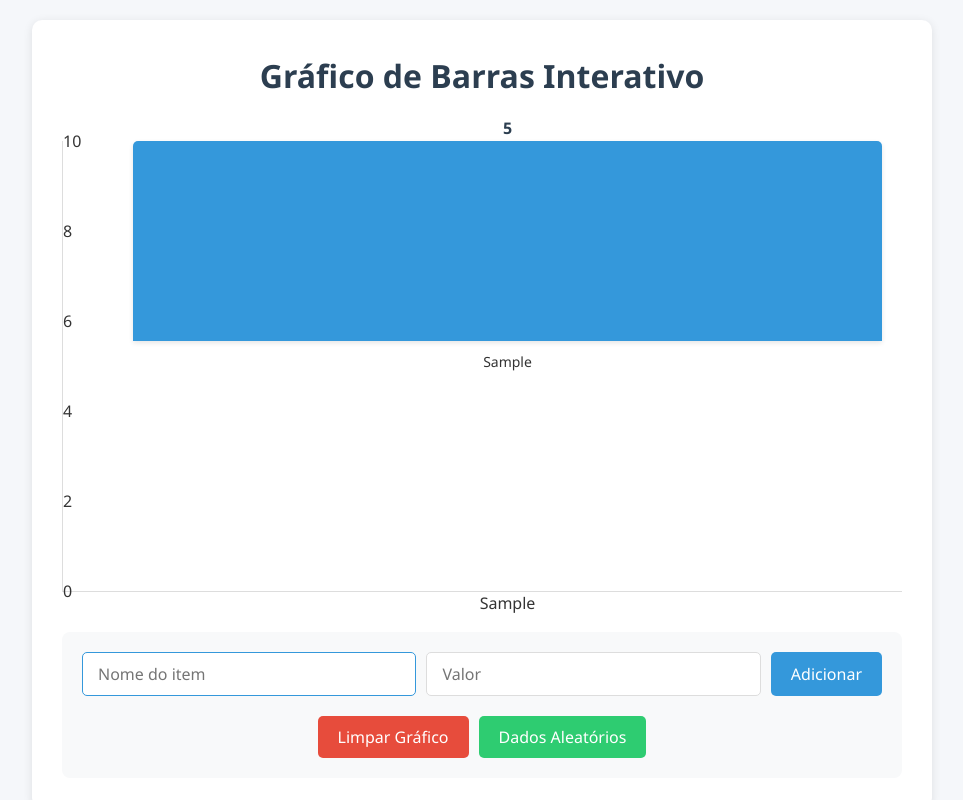
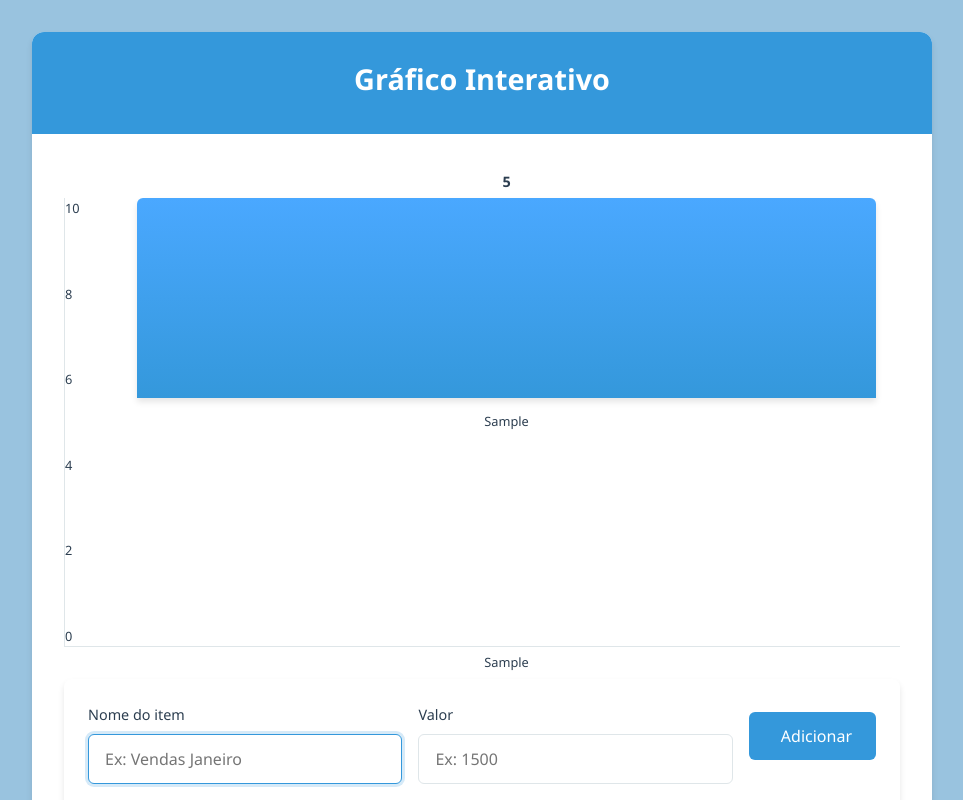
Before and after one commit to Gustavo-dos-Reis/grafico_interativo, a plain HTML site: page index.html in a window 1280 px wide. Both pictures are taken after typing "Sample", "5" into the empty fields and a click on the button "Adicionar". Shown: the top 800 px of the page, without its empty margins (158-1121 px from the left). Drawn offline with Linux system fonts and the light colour scheme.

Commit message:
retirei o botão de exemplo

```diff
--- a/index.html
+++ b/index.html
@@ -3,33 +3,49 @@
 <head>
     <meta charset="UTF-8">
     <meta name="viewport" content="width=device-width, initial-scale=1.0">
-    <title>Gráfico Interativo</title>
+    <title>Gráfico de Barras Interativo</title>
     <link rel="stylesheet" href="style.css">
 </head>
 <body>
     <div class="container">
-        <h1>Gráfico de Barras Interativo</h1>
+        <header class="cabecalho">
+            <h1></i> Gráfico Interativo</h1>
+        </header>
 
+        <main class="conteudo-principal">
             <div class="grafico-container">
                 <div class="grafico" id="grafico">
-                <!-- Barras serão geradas pelo JavaScript -->
+                    <div class="mensagem-vazio" id="mensagem-vazio">
+                        <i class="fas fa-chart-pie icone-vazio"></i>
+                        <p>Adicione dados para visualizar o gráfico</p>
+                    </div>
                 </div>
                 <div class="eixo-y" id="eixo-y"></div>
                 <div class="eixo-x" id="eixo-x"></div>
             </div>
 
-        <div class="controles">
-            <div class="form-adicionar">
-                <input type="text" id="nome-dado" placeholder="Nome do item" required>
-                <input type="number" id="valor-dado" placeholder="Valor" min="0" required>
-                <button id="adicionar-btn">Adicionar</button>
+            <div class="painel-controle">
+                <div class="entrada-dados">
+                    <div class="campo-entrada">
+                        <label for="nome-dado">Nome do item</label>
+                        <input type="text" id="nome-dado" placeholder="Ex: Vendas Janeiro" required>
+                    </div>
+                    <div class="campo-entrada">
+                        <label for="valor-dado"> Valor</label>
+                        <input type="number" id="valor-dado" placeholder="Ex: 1500" min="0" step="0.01" required>
+                    </div>
+                    <button id="adicionar-btn" class="btn-primario">
+                        <i class="fas fa-plus"></i> Adicionar
+                    </button>
                 </div>
 
                 <div class="acoes">
-                <button id="limpar-btn">Limpar Gráfico</button>
-                <button id="aleatorio-btn">Dados Aleatórios</button>
+                    <button id="limpar-btn" class="btn-secundario">
+                        <i class="fas fa-trash-alt"></i> Limpar Tudo
+                    </button>
                 </div>
             </div>
+        </main>
     </div>
 
     <script src="script.js"></script>
--- a/script.js
+++ b/script.js
@@ -1,164 +1,150 @@
-document.addEventListener('DOMContentLoaded', function() {
-    const grafico = document.getElementById('grafico');
-    const eixoY = document.getElementById('eixo-y');
-    const eixoX = document.getElementById('eixo-x');
-    const nomeInput = document.getElementById('nome-dado');
-    const valorInput = document.getElementById('valor-dado');
-    const adicionarBtn = document.getElementById('adicionar-btn');
-    const limparBtn = document.getElementById('limpar-btn');
-    const aleatorioBtn = document.getElementById('aleatorio-btn');
+class GraficoInterativo {
+    constructor() {
+        this.grafico = document.getElementById('grafico');
+        this.eixoY = document.getElementById('eixo-y');
+        this.eixoX = document.getElementById('eixo-x');
+        this.mensagemVazio = document.getElementById('mensagem-vazio');
+        this.nomeInput = document.getElementById('nome-dado');
+        this.valorInput = document.getElementById('valor-dado');
 
-    let dados = [];
-    let valorMaximo = 10;
+        this.dados = [];
+        this.valorMaximo = 10;
 
-    // Inicializa o gráfico
-    function iniciarGrafico() {
-        atualizarEixoY();
-        renderizarGrafico();
+        this.iniciar();
     }
 
-    // Adiciona novo dado
-    function adicionarDado() {
-        const nome = nomeInput.value.trim();
-        const valor = parseFloat(valorInput.value);
+    iniciar() {
+        this.configurarEventos();
+        this.atualizarVisualizacao();
+    }
 
-        if (!nome || isNaN(valor) || valor <= 0) {
-            alert('Por favor, preencha um nome e um valor válido!');
+    configurarEventos() {
+        document.getElementById('adicionar-btn').addEventListener('click', () => this.adicionarDado());
+        this.valorInput.addEventListener('keypress', (e) => {
+            if (e.key === 'Enter') this.adicionarDado();
+        });
+
+        document.getElementById('limpar-btn').addEventListener('click', () => this.limparDados());
+    }
+
+    adicionarDado() {
+        const nome = this.nomeInput.value.trim();
+        const valor = parseFloat(this.valorInput.value);
+
+        if (!this.validarEntrada(nome, valor)) {
+            this.mostrarErro('Por favor, preencha um nome e um valor válido (maior que zero)');
             return;
         }
 
-        dados.push({
+        this.dados.push({
+            id: Date.now(),
             nome,
-            valor,
-            id: Date.now()
+            valor
         });
 
-        // Atualiza valor máximo
-        valorMaximo = Math.max(valorMaximo, valor);
-
-        // Limpa inputs
-        nomeInput.value = '';
-        valorInput.value = '';
-        nomeInput.focus();
-
-        // Atualiza gráfico
-        atualizarEixoY();
-        renderizarGrafico();
+        this.atualizarValorMaximo(valor);
+        this.limparCampos();
+        this.atualizarVisualizacao();
     }
 
-    // Gera dados aleatórios
-    function gerarDadosAleatorios() {
-        const nomes = ['Maçãs', 'Laranjas', 'Bananas', 'Uvas', 'Pêras', 'Morangos', 'Abacaxis'];
-        const qtd = Math.floor(Math.random() * 5) + 3; // 3-7 itens
-
-        dados = [];
-        valorMaximo = 10;
-
-        for (let i = 0; i < qtd; i++) {
-            const nome = nomes[Math.floor(Math.random() * nomes.length)];
-            const valor = Math.floor(Math.random() * 90) + 10; // 10-100
-
-            dados.push({
-                nome,
-                valor,
-                id: Date.now() + i
-            });
-
-            valorMaximo = Math.max(valorMaximo, valor);
+    validarEntrada(nome, valor) {
+        return nome && !isNaN(valor) && valor > 0;
     }
 
-        atualizarEixoY();
-        renderizarGrafico();
+    mostrarErro(mensagem) {
+        alert(mensagem);
+        this.valorInput.focus();
     }
 
-    // Limpa o gráfico
-    function limparGrafico() {
-        if (dados.length === 0) return;
+    atualizarValorMaximo(valor) {
+        this.valorMaximo = Math.max(this.valorMaximo, valor);
+    }
 
-        if (confirm('Tem certeza que deseja limpar todos os dados?')) {
-            dados = [];
-            valorMaximo = 10;
-            atualizarEixoY();
-            renderizarGrafico();
+    limparCampos() {
+        this.nomeInput.value = '';
+        this.valorInput.value = '';
+        this.nomeInput.focus();
+    }
+
+    limparDados() {
+        if (this.dados.length === 0) return;
+
+        if (confirm('Tem certeza que deseja remover todos os dados?')) {
+            this.dados = [];
+            this.valorMaximo = 10;
+            this.atualizarVisualizacao();
         }
     }
 
-    // Atualiza eixo Y com valores
-    function atualizarEixoY() {
-        eixoY.innerHTML = '';
+    atualizarVisualizacao() {
+        this.atualizarEixoY();
+        this.renderizarGrafico();
+        this.atualizarMensagemVazio();
+    }
 
-        // Cria 5 marcadores no eixo Y
+    atualizarEixoY() {
+        this.eixoY.innerHTML = '';
         const qtdMarcadores = 5;
+
         for (let i = 0; i <= qtdMarcadores; i++) {
-            const valor = Math.round((valorMaximo * i) / qtdMarcadores);
+            const valor = Math.round((this.valorMaximo * i) / qtdMarcadores);
             const marcador = document.createElement('div');
-            marcador.textContent = valor;
-            marcador.style.position = 'absolute';
+            marcador.textContent = valor.toLocaleString();
             marcador.style.bottom = `${(i / qtdMarcadores) * 100}%`;
-            marcador.style.transform = 'translateY(50%)';
-            eixoY.appendChild(marcador);
+            this.eixoY.appendChild(marcador);
         }
     }
 
-    // Renderiza as barras do gráfico
-    function renderizarGrafico() {
-        grafico.innerHTML = '';
-        eixoX.innerHTML = '';
+    renderizarGrafico() {
+        this.grafico.innerHTML = '';
+        this.eixoX.innerHTML = '';
 
-        if (dados.length === 0) {
-            grafico.innerHTML = '<p class="sem-dados">Adicione dados para ver o gráfico</p>';
-            return;
+        this.dados.forEach(dado => {
+            this.criarBarra(dado);
+            this.criarRotuloEixoX(dado.nome);
+        });
     }
 
-        dados.forEach(dado => {
-            // Container da barra
+    criarBarra(dado) {
         const container = document.createElement('div');
         container.className = 'barra-container';
 
-            // Cria a barra
         const barra = document.createElement('div');
         barra.className = 'barra';
-            barra.style.height = `${(dado.valor / valorMaximo) * 100}%`;
+        barra.style.height = `${(dado.valor / this.valorMaximo) * 100}%`;
         barra.dataset.id = dado.id;
 
-            // Valor no topo da barra
         const valor = document.createElement('div');
         valor.className = 'barra-valor';
-            valor.textContent = dado.valor;
+        valor.textContent = dado.valor.toLocaleString();
 
-            // Rótulo no eixo X
         const rotulo = document.createElement('div');
         rotulo.className = 'barra-rotulo';
         rotulo.textContent = dado.nome;
 
-            // Eventos da barra
-            barra.addEventListener('click', function() {
+        barra.addEventListener('click', () => {
             document.querySelectorAll('.barra').forEach(b => b.classList.remove('ativa'));
-                this.classList.add('ativa');
+            barra.classList.add('ativa');
         });
 
-            // Monta a estrutura
         barra.appendChild(valor);
         container.appendChild(barra);
         container.appendChild(rotulo);
-            grafico.appendChild(container);
-
-            // Adiciona rótulo no eixo X
-            const rotuloEixoX = document.createElement('div');
-            rotuloEixoX.textContent = dado.nome;
-            eixoX.appendChild(rotuloEixoX);
-        });
+        this.grafico.appendChild(container);
     }
 
-    // Event Listeners
-    adicionarBtn.addEventListener('click', adicionarDado);
-    valorInput.addEventListener('keypress', function(e) {
-        if (e.key === 'Enter') adicionarDado();
+    criarRotuloEixoX(nome) {
+        const rotulo = document.createElement('div');
+        rotulo.textContent = nome;
+        this.eixoX.appendChild(rotulo);
+    }
+
+    atualizarMensagemVazio() {
+        this.mensagemVazio.style.display = this.dados.length === 0 ? 'block' : 'none';
+    }
+}
+
+
+document.addEventListener('DOMContentLoaded', () => {
+    new GraficoInterativo();
 });
-
-    limparBtn.addEventListener('click', limparGrafico);
-    aleatorioBtn.addEventListener('click', gerarDadosAleatorios);
-
-    // Inicia o gráfico
-    iniciarGrafico();
-});
--- a/style.css
+++ b/style.css
@@ -1,4 +1,14 @@
-/* Estilos Gerais */
+:root {
+    --cor-primaria: #3498db;
+    --cor-secundaria: #2ecc71;
+    --cor-terciaria: #e74c3c;
+    --cor-texto: #2c3e50;
+    --cor-fundo: #99c3df;
+    --cor-borda: #dfe6e9;
+    --sombra: 0 4px 6px rgba(0, 0, 0, 0.1);
+    --transicao: all 0.3s ease;
+}
+
 * {
     margin: 0;
     padding: 0;
@@ -7,67 +17,99 @@
 }
 
 body {
-    background-color: #f5f7fa;
-    color: #333;
+    background-color: var(--cor-fundo);
+    color: var(--cor-texto);
     line-height: 1.6;
-    padding: 20px;
+    padding: 2rem;
 }
 
 .container {
     max-width: 900px;
     margin: 0 auto;
     background-color: white;
-    padding: 30px;
-    border-radius: 10px;
-    box-shadow: 0 2px 10px rgba(0, 0, 0, 0.1);
+    border-radius: 12px;
+    box-shadow: var(--sombra);
+    overflow: hidden;
 }
 
-h1 {
+.cabecalho {
+    padding: 1.5rem 2rem;
+    background-color: var(--cor-primaria);
+    color: white;
     text-align: center;
-    margin-bottom: 30px;
-    color: #2c3e50;
 }
 
-/* Container do Gráfico */
+.cabecalho h1 {
+    font-size: 1.8rem;
+    margin-bottom: 0.5rem;
+}
+
+.cabecalho .subtitulo {
+    opacity: 0.9;
+    font-size: 0.95rem;
+}
+
+.conteudo-principal {
+    padding: 2rem;
+}
+
 .grafico-container {
     position: relative;
-    margin: 40px 0;
-    padding-left: 50px;
-    padding-bottom: 50px;
-    border-left: 1px solid #ddd;
-    border-bottom: 1px solid #ddd;
+    margin: 2rem 0;
+    padding-left: 3rem;
+    padding-bottom: 3rem;
+    border-left: 1px solid var(--cor-borda);
+    border-bottom: 1px solid var(--cor-borda);
     min-height: 400px;
 }
 
-/* Eixos */
 .eixo-y {
     position: absolute;
     left: 0;
     top: 0;
     bottom: 0;
-    width: 50px;
+    width: 3rem;
     display: flex;
     flex-direction: column-reverse;
     justify-content: space-between;
+    font-size: 0.8rem;
+    color: var(--cor-texto);
 }
 
 .eixo-x {
     position: absolute;
-    left: 50px;
+    left: 3rem;
     right: 0;
-    bottom: -30px;
-    height: 30px;
+    bottom: -2rem;
+    height: 2rem;
     display: flex;
     justify-content: space-around;
+    align-items: center;
+    font-size: 0.8rem;
+    color: var(--cor-texto);
 }
 
-/* Gráfico */
 .grafico {
     display: flex;
     height: 400px;
     align-items: flex-end;
-    gap: 20px;
-    padding: 0 20px;
+    gap: 1.5rem;
+    padding: 0 1.5rem;
+}
+
+.mensagem-vazio {
+    position: absolute;
+    top: 50%;
+    left: 50%;
+    transform: translate(-50%, -50%);
+    text-align: center;
+    color: #95a5a6;
+}
+
+.mensagem-vazio .icone-vazio {
+    font-size: 3rem;
+    margin-bottom: 1rem;
+    opacity: 0.5;
 }
 
 .barra-container {
@@ -76,126 +118,162 @@ h1 {
     align-items: center;
     flex: 1;
     height: 100%;
+    transition: var(--transicao);
 }
 
 .barra {
     width: 100%;
-    background-color: #3498db;
-    transition: height 0.5s ease, background-color 0.3s;
-    border-radius: 5px 5px 0 0;
+    background: linear-gradient(to top, var(--cor-primaria), #4aa8ff);
+    transition: var(--transicao);
+    border-radius: 6px 6px 0 0;
     position: relative;
     cursor: pointer;
-    box-shadow: 0 2px 5px rgba(0, 0, 0, 0.1);
+    box-shadow: var(--sombra);
+    min-width: 40px;
 }
 
 .barra:hover {
-    background-color: #2980b9;
     opacity: 0.9;
+    transform: translateY(-2px);
+    box-shadow: 0 6px 12px rgba(0, 0, 0, 0.15);
 }
 
 .barra.ativa {
-    background-color: #e74c3c;
+    background: linear-gradient(to top, var(--cor-terciaria), #ff6b5b);
 }
 
 .barra-valor {
     position: absolute;
-    top: -25px;
+    top: -28px;
     width: 100%;
     text-align: center;
     font-weight: bold;
-    color: #2c3e50;
+    color: var(--cor-texto);
+    font-size: 0.9rem;
 }
 
 .barra-rotulo {
-    margin-top: 10px;
-    font-size: 14px;
+    margin-top: 0.8rem;
+    font-size: 0.8rem;
     text-align: center;
     word-break: break-word;
     max-width: 100%;
+    font-weight: 500;
 }
 
-/* Controles */
-.controles {
-    background-color: #f8f9fa;
-    padding: 20px;
+.painel-controle {
+    background-color: white;
     border-radius: 8px;
-    margin-top: 30px;
+    padding: 1.5rem;
+    box-shadow: var(--sombra);
+    margin-top: 2rem;
 }
 
-.form-adicionar {
+.entrada-dados {
     display: flex;
-    gap: 10px;
-    margin-bottom: 20px;
+    gap: 1rem;
+    margin-bottom: 1.5rem;
     flex-wrap: wrap;
 }
 
-.form-adicionar input {
-    padding: 10px 15px;
-    border: 1px solid #ddd;
-    border-radius: 5px;
-    font-size: 16px;
+.campo-entrada {
     flex: 1;
-    min-width: 150px;
+    min-width: 200px;
 }
 
-.form-adicionar input:focus {
+.campo-entrada label {
+    display: block;
+    margin-bottom: 0.5rem;
+    font-size: 0.9rem;
+    font-weight: 500;
+    color: var(--cor-texto);
+}
+
+.campo-entrada input {
+    width: 100%;
+    padding: 0.8rem 1rem;
+    border: 1px solid var(--cor-borda);
+    border-radius: 6px;
+    font-size: 1rem;
+    transition: var(--transicao);
+}
+
+.campo-entrada input:focus {
     outline: none;
-    border-color: #3498db;
+    border-color: var(--cor-primaria);
+    box-shadow: 0 0 0 3px rgba(52, 152, 219, 0.2);
 }
 
 button {
-    background-color: #3498db;
-    color: white;
     border: none;
-    padding: 10px 20px;
-    border-radius: 5px;
+    padding: 0.8rem 1.5rem;
+    border-radius: 6px;
     cursor: pointer;
-    font-size: 16px;
-    transition: background-color 0.3s;
+    font-size: 1rem;
+    font-weight: 500;
+    transition: var(--transicao);
+    display: inline-flex;
+    align-items: center;
+    gap: 0.5rem;
 }
 
-button:hover {
+.btn-primario {
+    background-color: var(--cor-primaria);
+    color: white;
+    align-self: flex-end;
+    margin-bottom: 1.5rem;
+}
+
+.btn-primario:hover {
     background-color: #2980b9;
+    transform: translateY(-2px);
+}
+
+.btn-secundario {
+    background-color: var(--cor-terciaria);
+    color: white;
+}
+
+.btn-secundario:hover {
+    background-color: #c0392b;
 }
 
 .acoes {
     display: flex;
-    gap: 10px;
     justify-content: center;
+    padding-top: 1rem;
+    border-top: 1px solid var(--cor-borda);
 }
 
-#limpar-btn {
-    background-color: #e74c3c;
+.acoes button {
+    margin: 0 auto;
 }
 
-#limpar-btn:hover {
-    background-color: #c0392b;
-}
-
-#aleatorio-btn {
-    background-color: #2ecc71;
-}
-
-#aleatorio-btn:hover {
-    background-color: #27ae60;
-}
-
-/* Responsividade */
 @media (max-width: 768px) {
-    .grafico {
-        gap: 10px;
-        padding: 0 10px;
+    body {
+        padding: 1rem;
     }
 
-    .barra-rotulo {
-        font-size: 12px;
+    .entrada-dados {
+        flex-direction: column;
+        gap: 1rem;
     }
 
-    .form-adicionar {
-        flex-direction: column;
+    .campo-entrada {
+        min-width: 100%;
     }
 
-    .form-adicionar input, button {
+    .btn-primario {
         width: 100%;
+        justify-content: center;
+    }
+
+    .grafico {
+        gap: 0.8rem;
+        padding: 0 0.8rem;
+    }
+
+    .barra {
+        min-width: 30px;
     }
 }
```
Lines whose indentation alone changed are shown as unchanged.
